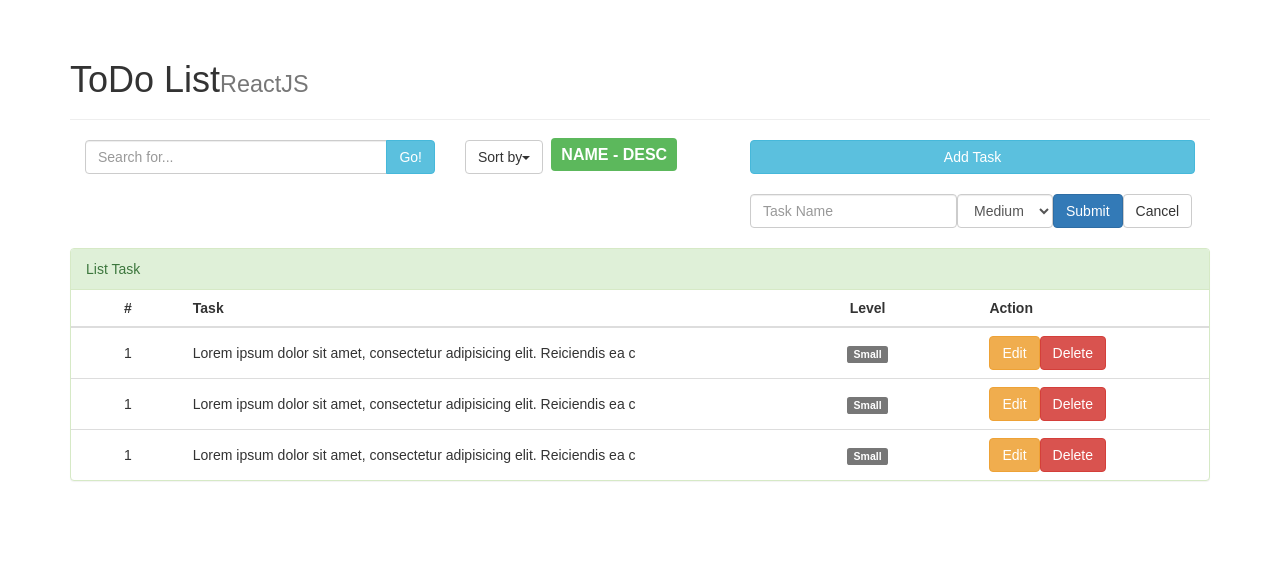
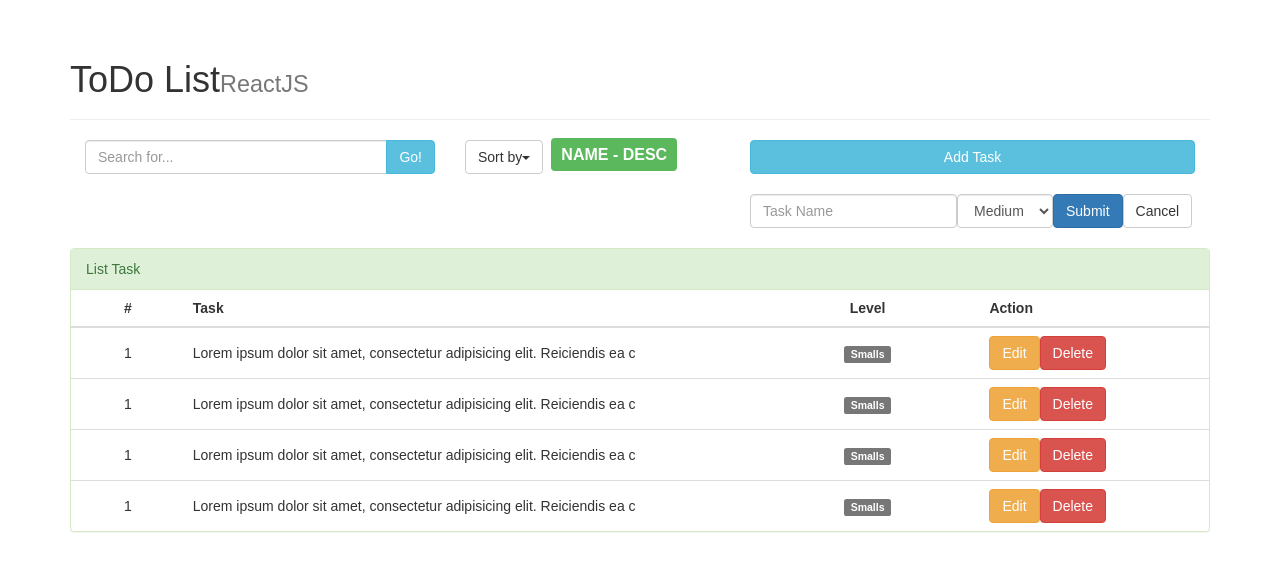
Before and after one commit to suongcodes/ToDo-List, a React (Create React App) app: page / in a window 1280 px wide. Shown: the top 570 px of the page. Built offline with nearby package versions, Linux system fonts and the light colour scheme.

Commit message:
mock data

```diff
--- a/src/App.js
+++ b/src/App.js
@@ -3,6 +3,7 @@
 import Control from './components/Control';
 import Form from './components/Form';
 import List from './components/List';
+import items from './Mock/task';
 
 
 
@@ -12,13 +13,16 @@
         super(props);
 
         this.state = {
-
+            items:items
         };
     }
 
 
 
     render() {
+        let items = this.state.items;
+        console.log(items);
+
         return (
                 <div className="row">
                     <Title></Title>
@@ -32,7 +36,7 @@
                     <Form></Form>
 
                 {/* FORM : END */}
-                    <List></List>
+                    <List items={items}/>
                 {/* LIST : START */}
     </div>
         );
--- /dev/null
+++ b/src/Mock/task.js
@@ -0,0 +1,19 @@
+let items = [
+    {
+        name:"abc",
+        level:0             //0 small ,1 medium, 2 High
+    },
+    {
+        name:"def",
+        level:1             //0 small ,1 medium, 2 High
+    },
+    {
+        name:"qwe",
+        level:2             //0 small ,1 medium, 2 High
+    },
+    {
+        name:"qwe",
+        level:2             //0 small ,1 medium, 2 High
+    }
+];
+export default items;
--- a/src/components/Item.js
+++ b/src/components/Item.js
@@ -17,7 +17,7 @@
                 <td className="text-center">1</td>
                 <td>Lorem ipsum dolor sit amet, consectetur adipisicing elit. Reiciendis ea c</td>
                 <td className="text-center">
-                    <span className="label label-default">Small</span>
+                    <span className="label label-default">Smalls</span>
                 </td>
                 <td>
                     <button type="button" className="btn btn-warning">Edit</button>
--- a/src/components/List.js
+++ b/src/components/List.js
@@ -10,10 +10,19 @@
         this.state = {
 
         };
+        console.log(this.props.items);
     }
 
 
     render() {
+        const items = this.props.items;
+        const elmItem = items.map((item,index)=>{
+            return (
+                <Item key={index} />
+            );
+        });
+
+
         return (
             <div className="panel panel-success">
             <div className="panel-heading">List Task</div>
@@ -27,9 +36,7 @@
                     </tr>
                 </thead>
                 <tbody>
-                        <Item></Item>
-                        <Item></Item>
-                        <Item></Item>
+                        {elmItem}
                 </tbody>
             </table>
         </div>
```
